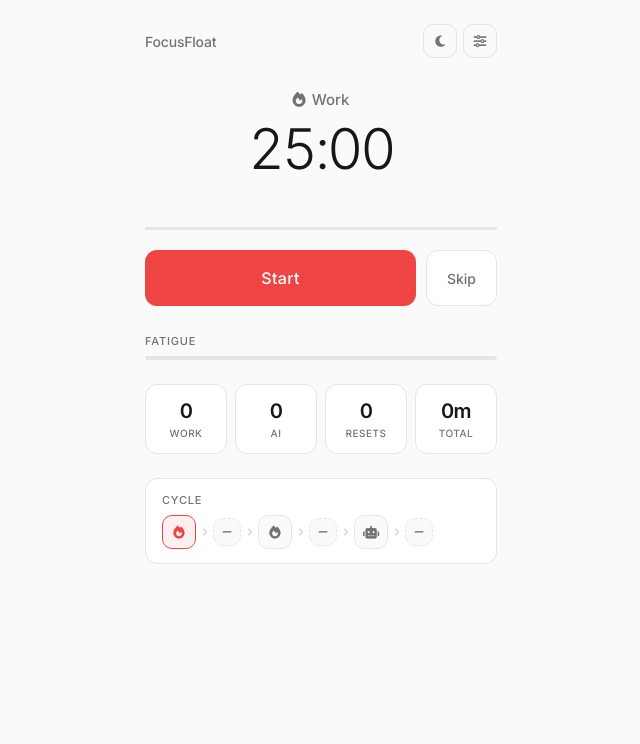
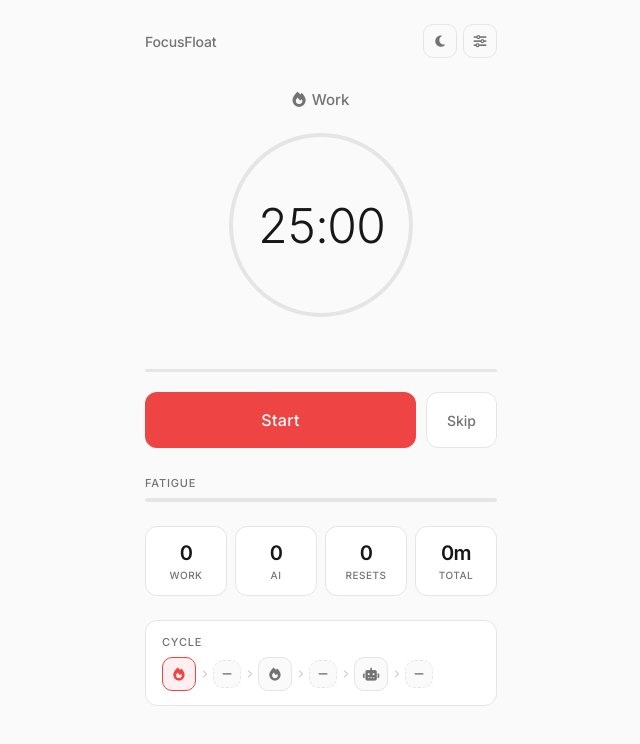
Before and after one commit to DarylAndrian/focus-float, a React (Vite) app: page / in a window 1280 px wide. Shown: the top 744 px of the page, without its empty margins (319-959 px from the left). Built offline with nearby package versions, Linux system fonts and the light colour scheme.

Commit message:
design: circular progress ring around timer countdown
- SVG circle that fills as time passes
- Stroke color matches current phase
- Smooth 1s linear transitions
- Timer centered inside ring

```diff
--- a/src/App.jsx
+++ b/src/App.jsx
@@ -52,7 +52,20 @@ export default function App() {
           <i className={timer.config.icon} style={{ marginRight: 6 }}></i>
           {timer.config.label}
         </div>
-        <div className="phase-time">{timer.timeDisplay}</div>
+        <div className="ring-wrapper">
+          <svg className="ring-svg" viewBox="0 0 200 200">
+            <circle className="ring-track" cx="100" cy="100" r="90" />
+            <circle
+              className="ring-fill"
+              cx="100" cy="100" r="90"
+              style={{
+                strokeDashoffset: 565 - (565 * timer.progress),
+                stroke: timer.config.color,
+              }}
+            />
+          </svg>
+          <div className="phase-time">{timer.timeDisplay}</div>
+        </div>
       </div>
 
       {/* Progress Bar */}
--- a/src/styles.css
+++ b/src/styles.css
@@ -103,13 +103,44 @@ body {
   font-size: 15px;
   font-weight: 500;
   color: var(--c-text-dim);
-  margin-bottom: 6px;
+  margin-bottom: 16px;
+}
+
+.ring-wrapper {
+  position: relative;
+  width: 200px;
+  height: 200px;
+  margin: 0 auto;
+}
+
+.ring-svg {
+  width: 200px;
+  height: 200px;
+  transform: rotate(-90deg);
+}
+
+.ring-track {
+  fill: none;
+  stroke: var(--c-border);
+  stroke-width: 4;
+}
+
+.ring-fill {
+  fill: none;
+  stroke-width: 4;
+  stroke-linecap: round;
+  stroke-dasharray: 565;
+  transition: stroke-dashoffset 1s linear, stroke 0.4s;
 }
 
 .phase-time {
-  font-size: 56px;
+  position: absolute;
+  top: 50%;
+  left: 50%;
+  transform: translate(-50%, -50%);
+  font-size: 48px;
   font-weight: 300;
-  letter-spacing: -3px;
+  letter-spacing: -2px;
   font-variant-numeric: tabular-nums;
   color: var(--c-text);
 }
```
